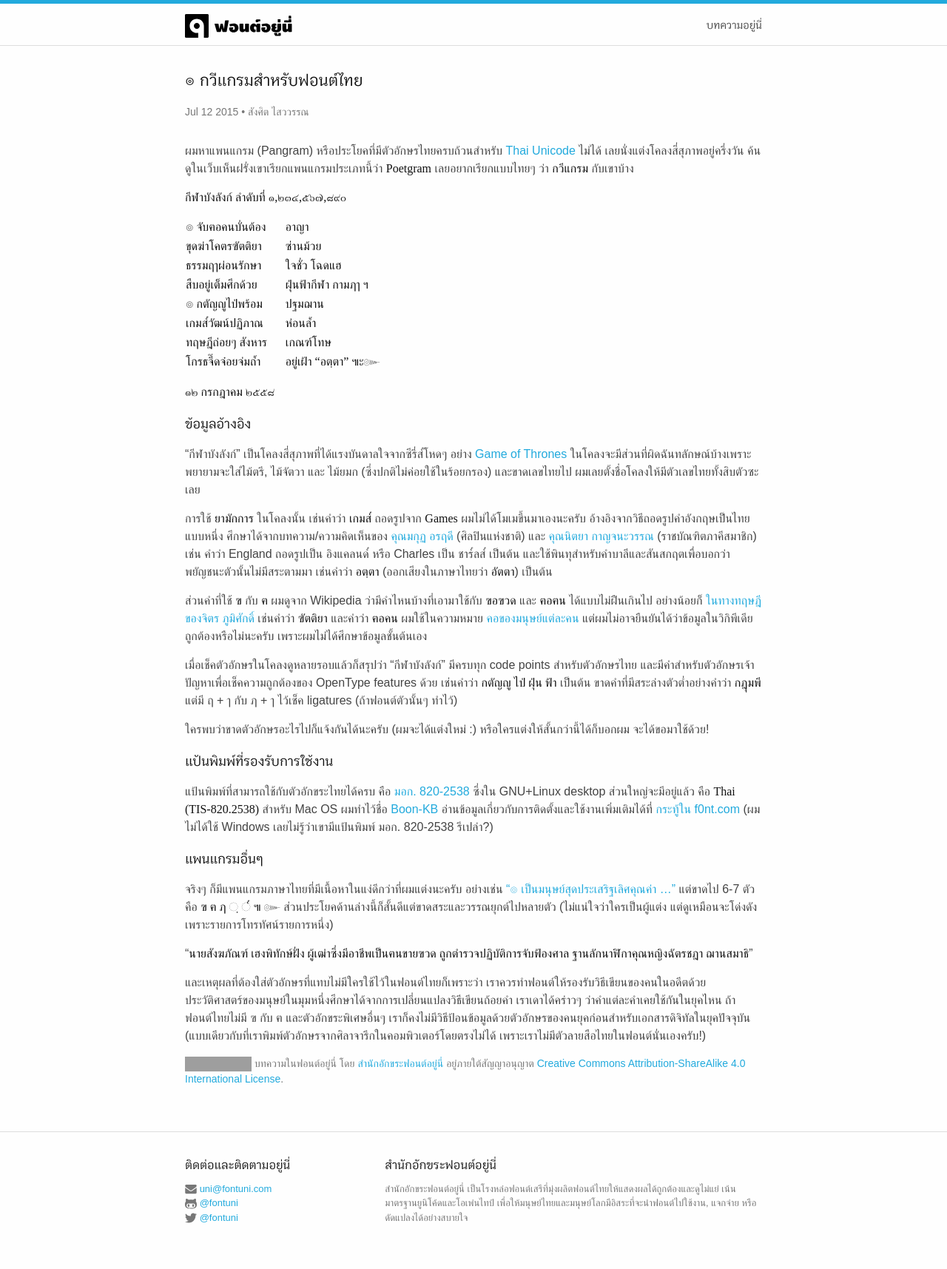
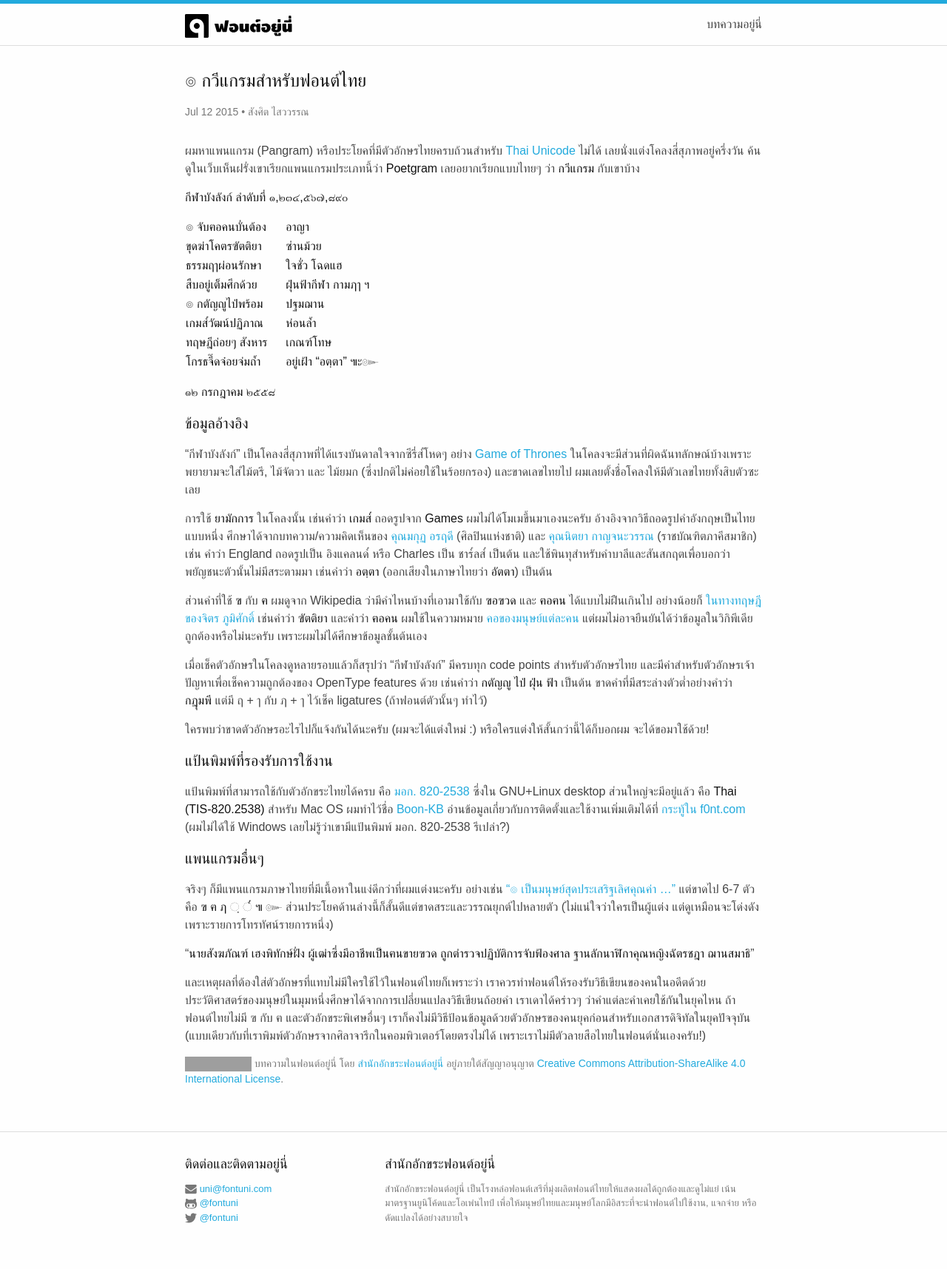
Before and after one commit to fontuni/fontuni.github.io, a Jekyll site: the page built from _posts/arcticles/2015-07-12-thai-poetgram.md, in a window 1280 px wide. Shown: the whole page at 74% size. Built offline with Jekyll 4.4.1, drawn with Linux system fonts in a browser that asks for light colours; some web fonts are replaced; grey boxes are pictures that could not be loaded.

Commit message:
Add Boon as submodule

```diff
--- a/_config.yml
+++ b/_config.yml
@@ -25,6 +25,14 @@
   repository_url: "https://github.com/fontuni/fontuni.github.io"
 
 collections:
+  boon:
+    output: true
+    defaults:
+      scope:
+        path: ""
+        type: font
+        values:
+        layout: font
   boonjot:
     output: true
     defaults:
@@ -32,4 +40,4 @@
         path: ""
         type: font
         values:
-        layout: page
+        layout: font
--- a/_sass/_typography.scss
+++ b/_sass/_typography.scss
@@ -13,36 +13,17 @@
 
 // Theme-specific fonts
 @font-face {
-  @include font-include(boonjot, $content-family, BoonJot-400, 400, normal);
+  @include font-include(boonjot, "BoonJot-v1.0", BoonJot-400, 400, normal);
 }
 @font-face {
-  @include font-include(boonjot, $content-family, BoonJot-400i, 400, italic);
+  @include font-include(boonjot, "BoonJot-v1.0", BoonJot-400i, 400, italic);
 }
 
 @font-face {
-  font-family: $content-family;
-  src: url('../boonjot/fonts/BoonJot-400.woff2') format('woff2'),
-       url('../boonjot/fonts/BoonJot-400.woff') format('woff'),
-       url('../boonjot/fonts/BoonJot-400.ttf') format('truetype');
-  font-weight: 400;
-  font-style: normal;
+  @include font-include(boon, "Boon-v1.0", Boon-400, 400, normal);
 }
 @font-face {
-  font-family: $content-family;
-  src: url('../boonjot/fonts/BoonJot-400i.woff2') format('woff2'),
-       url('../boonjot/fonts/BoonJot-400i.woff') format('woff'),
-       url('../boonjot/fonts/BoonJot-400i.ttf') format('truetype');
-  font-weight: 400;
-  font-style: italic;
-}
-
-@font-face {
-  font-family: $heading-family;
-  src: url('../fonts/Boon-400.woff2') format('woff2'),
-       url('../fonts/Boon-400.woff') format('woff'),
-       url('../fonts/Boon-400.ttf') format('truetype');
-  font-weight: 400;
-  font-style: normal;
+  @include font-include(boon, "Boon-v1.0", Boon-400i, 400, italic);
 }
 
 @font-face {
@@ -114,7 +95,7 @@
 }
 
 strong, em, th, .poem {
-  font-family: $content-family;
+  font-family: inherit;
   font-weight: 400;
   font-style: normal;
   color: $black-color;
```
Also changed, not shown: .gitmodules, fonts/Boon-400.ttf (deleted), fonts/Boon-400.woff (deleted), fonts/Boon-400.woff2 (deleted), fonts/Boon-400i.ttf (deleted), fonts/Boon-400i.woff (deleted), fonts/Boon-400i.woff2 (deleted).
